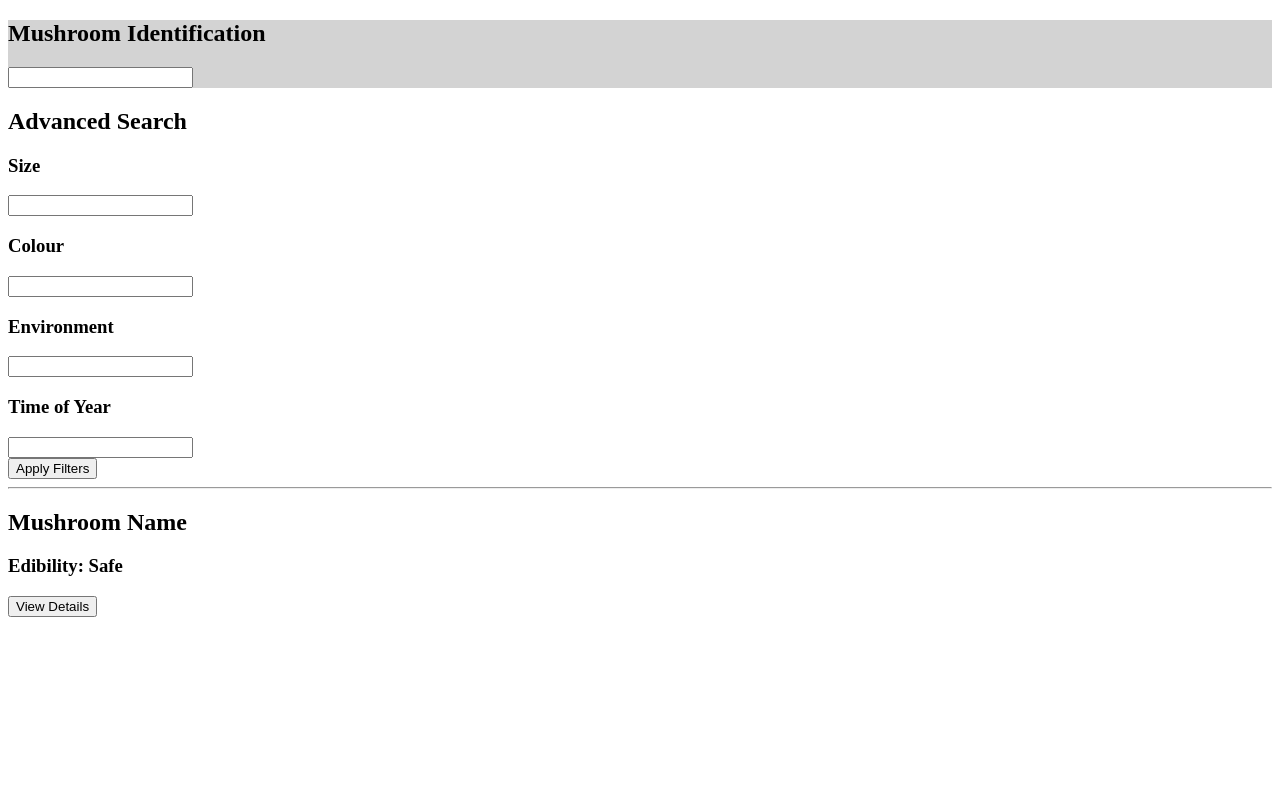
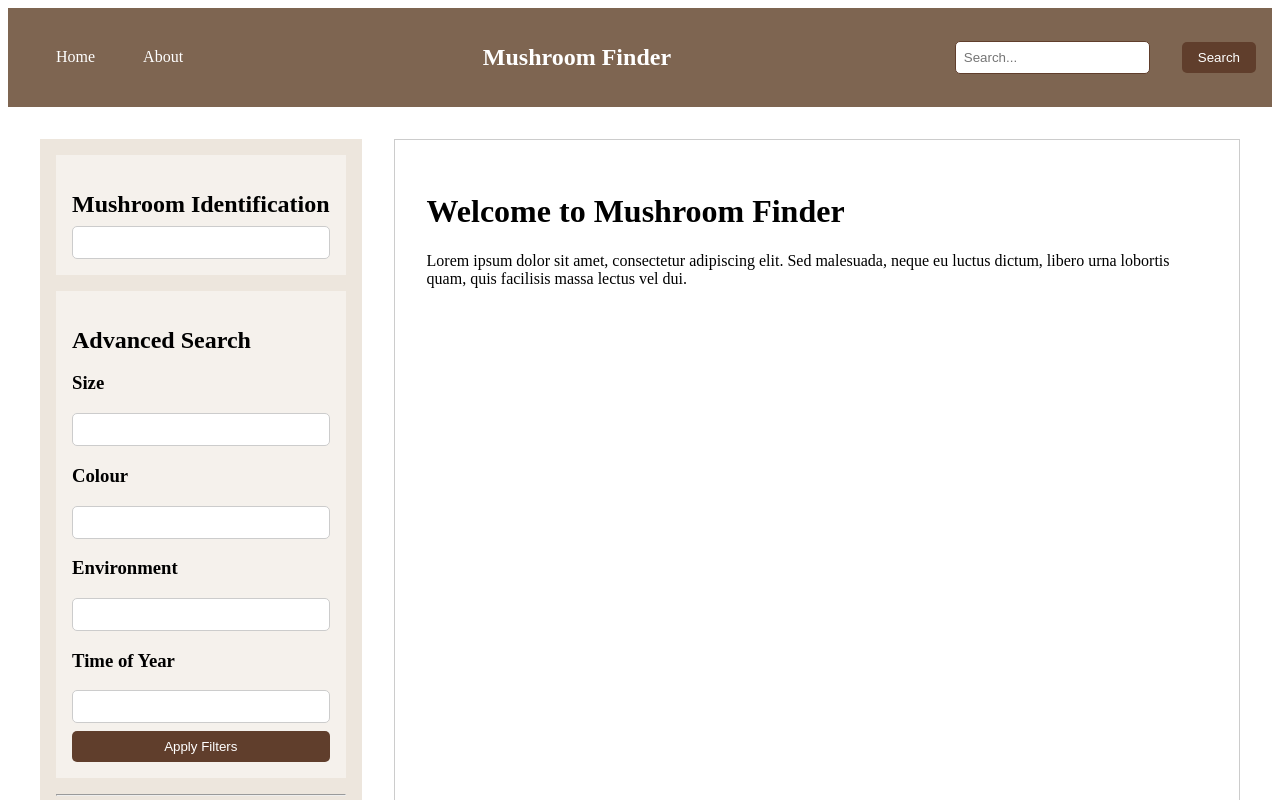
Before and after one commit to kloudsoft91/mushroom_db_app, a Nuxt app: page / in a window 1280 px wide. Shown: the top 800 px of the page. Built offline with nearby package versions, Linux system fonts and the light colour scheme.

Commit message:
Added page directory, deleted app.vue (index now acts as app.vue), added landing page and modified css for filter bar

```diff
--- a/app.vue
+++ /dev/null
@@ -1,26 +0,0 @@
-<template>
-  <div style="background-color: lightgrey">
-    <h2>Mushroom Identification</h2>
-    <input v-model="text">
-  </div>
-  <div>
-    <h2>Advanced Search</h2>
-    <h3>Size</h3>
-    <input v-model="text">
-    <h3>Colour</h3>
-    <input v-model="text">
-    <h3>Environment</h3>
-    <input v-model="text">
-    <h3>Time of Year</h3>
-    <input v-model="text">
-    <br>
-    <button>Apply Filters</button>
-  </div>
-  <hr>
-  <div>
-
-    <h2>Mushroom Name</h2>
-    <h3>Edibility: Safe</h3>
-    <button>View Details</button>
-  </div>
-</template>
--- a/nuxt.config.ts
+++ b/nuxt.config.ts
@@ -1,4 +1,17 @@
 // https://nuxt.com/docs/api/configuration/nuxt-config
-export default defineNuxtConfig({
-  devtools: { enabled: true }
-})
+export default {
+  // Configuration options here
+  devtools: { enabled: true },
+  routes: [
+    {
+      name: 'home',
+      path: '/',
+      component: 'pages/index.vue'
+    },
+    {
+      name: 'about',
+      path: '/about',
+      component: 'pages/about.vue'
+    },
+  ],
+}
--- /dev/null
+++ b/pages/about.vue
@@ -0,0 +1,25 @@
+<template>
+    <div>
+        <h1>About</h1>
+    </div>
+</template>
+
+<script>
+import { reactive, toRefs } from 'vue'
+
+export default {
+    setup () {
+        const state = reactive({
+            count: 0,
+        })
+
+        return {
+            ...toRefs(state),
+        }
+    }
+}
+</script>
+
+<style scoped>
+
+</style>
--- /dev/null
+++ b/pages/index.vue
@@ -0,0 +1,195 @@
+
+<template>
+    <div>
+      <!-- Navbar -->
+      <nav class="navbar">
+        <div class="navbar-links">
+          <a href="/">Home</a>
+          <a href="/about">About</a>
+        </div>
+        <div class="navbar-header">
+          <h1 class="navbar-title">Mushroom Finder</h1>
+        </div>
+
+        <div class="navbar-search">
+          <input type="text" placeholder="Search...">
+          <button>Search</button>
+        </div>
+      </nav>
+
+      <!-- Main content -->
+      <div class="main-content">
+        <!-- Filter panel -->
+        <aside class="filter-panel">
+          <div id="mushroom-identification">
+            <h2>Mushroom Identification</h2>
+            <input v-model="text">
+          </div>
+          <div id="advanced-search">
+            <h2>Advanced Search</h2>
+            <h3>Size</h3>
+            <input v-model="text">
+            <h3>Colour</h3>
+            <input v-model="text">
+            <h3>Environment</h3>
+            <input v-model="text">
+            <h3>Time of Year</h3>
+            <input v-model="text">
+            <br>
+            <button>Apply Filters</button>
+          </div>
+          <hr>
+          <div id="mushroom-name">
+            <h2>Mushroom Name</h2>
+            <h3>Edibility: Safe</h3>
+            <button>View Details</button>
+          </div>
+        </aside>
+
+        <!-- Main content section -->
+        <main class="landing-content">
+          <!-- Landing page content here -->
+          <h1>Welcome to Mushroom Finder</h1>
+          <p>
+            Lorem ipsum dolor sit amet, consectetur adipiscing elit. Sed
+            malesuada, neque eu luctus dictum, libero urna lobortis quam, quis
+            facilisis massa lectus vel dui.
+          </p>
+        </main>
+      </div>
+    </div>
+  </template>
+
+  <script setup>
+  </script>
+
+  <style scoped>
+    /* Global styles */
+    body {
+      font-family: Arial, sans-serif;
+      margin: 0;
+      padding: 0;
+    }
+
+    /* Navbar styles */
+    .navbar {
+      background-color: #7e6551;
+      color: #fff;
+      display: flex;
+      align-items: center;
+      padding: 1rem;
+      justify-content: space-between;
+    }
+
+    .navbar-header {
+    flex: 1;
+    display: flex;
+    justify-content: center;
+    align-items: center;
+  }
+    .navbar-title {
+      display: flex;
+      text-align: center;
+      justify-content: center;
+    }
+
+    .navbar-links {
+      display: flex;
+      gap: 1rem;
+      margin-left: 1rem;
+    }
+
+    .navbar-links a {
+      color: #fff;
+      text-decoration: none;
+      padding: 0.5rem 1rem;
+      border-radius: 5px;
+    }
+
+    .navbar-links a:hover {
+      background-color: #603e2c;
+    }
+
+    .navbar-search {
+      display: flex;
+      align-items: center;
+      gap: 1rem;
+    }
+
+    .navbar-search input {
+      padding: 0.5rem;
+      border-radius: 5px;
+      border: 1px solid #603e2c;
+      flex: 1;
+      margin-right: 1rem;
+    }
+
+    .navbar-search button {
+      padding: 0.5rem 1rem;
+      border-radius: 5px;
+      background-color: #603e2c;
+      color: #fff;
+      border: none;
+      cursor: pointer;
+    }
+
+    .navbar-search button:hover {
+      background-color: #482b1f;
+    }
+
+
+
+    /* Filter panel styles */
+    .filter-panel {
+      background-color: #ede6dd;
+      padding: 1rem;
+    }
+
+    .filter-panel div {
+      background-color: #f5f1ec;
+      padding: 1rem;
+      margin-bottom: 1rem;
+    }
+
+    .filter-panel h2 {
+      margin-bottom: 0.5rem;
+    }
+
+    .filter-panel input {
+      padding: 0.5rem;
+      border-radius: 5px;
+      border: 1px solid #ccc;
+      width: 93%;
+      margin: 0 auto;
+    }
+
+    .filter-panel button {
+      padding: 0.5rem 1rem;
+      border-radius: 5px;
+      background-color: #603e2c;
+      color: #fff;
+      border: none;
+      cursor: pointer;
+      width: 100%;
+      margin-top: 0.5rem
+    }
+
+    .filter-panel button:hover {
+      background-color: #482b1f;
+    }
+
+    /* Main content styles */
+    .main-content {
+      display: flex;
+      gap: 2rem;
+      max-width: 100%;
+      padding: 2rem;
+    }
+
+    .landing-content {
+      flex: 1;
+      background-color: #fff;
+      padding: 2rem;
+      border: 1px solid #ccc;
+    }
+  </style>
```
